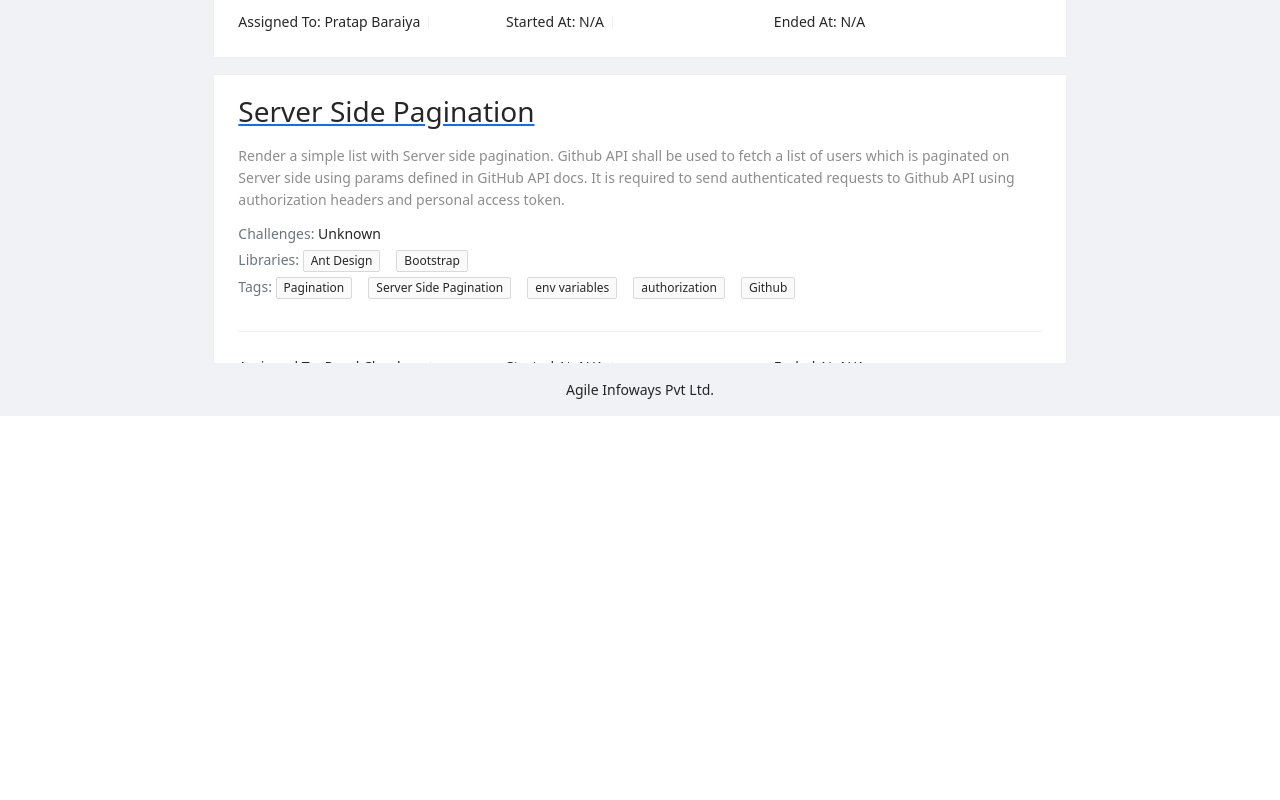
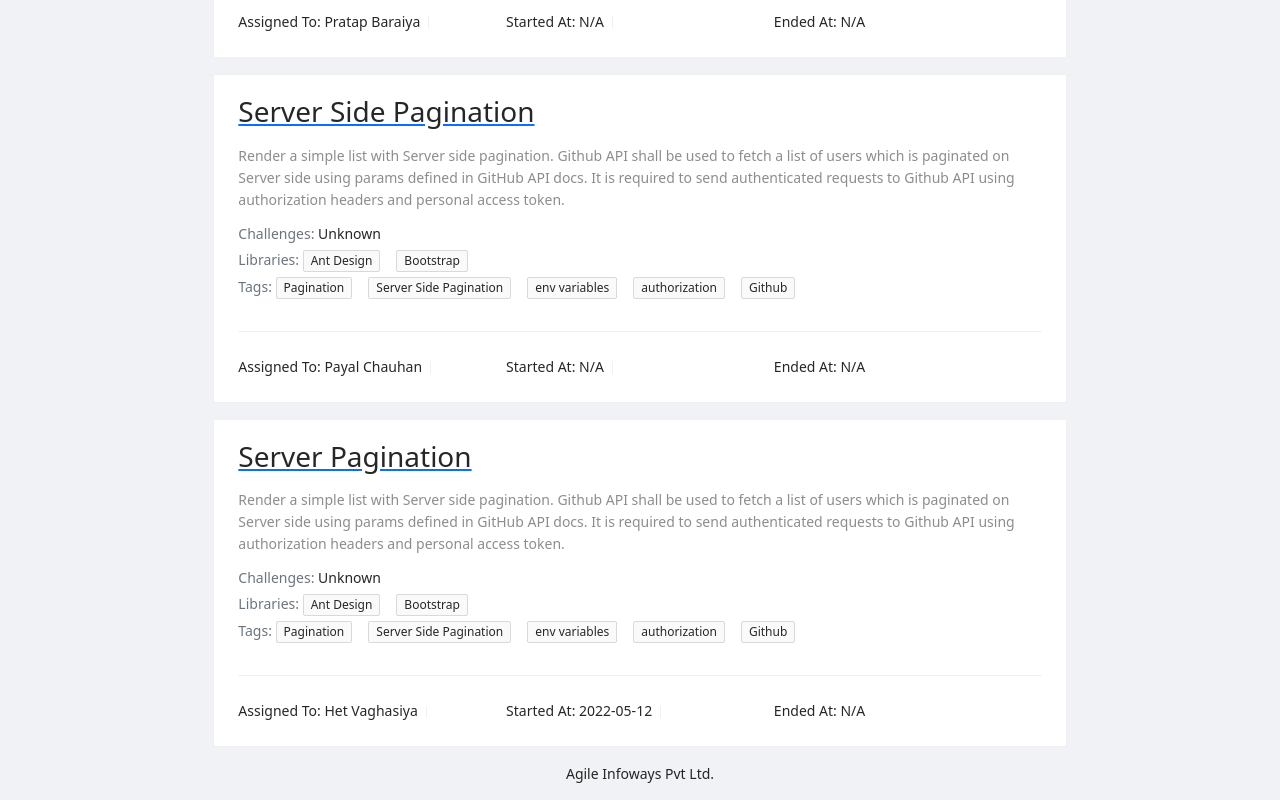
Before and after one commit to Gitter22/react-practice, a React (Create React App) app: page / in a window 1280 px wide. Shown: the part 384-1184 px from the top of the page. Before the commit the page ends 800 px from the top, so only its background shows below. Built offline with nearby package versions, Linux system fonts and the light colour scheme.

Commit message:
added server-pagination project for Het

```diff
--- a/src/App.js
+++ b/src/App.js
@@ -5,6 +5,7 @@ import AppLayout from './components/Layout'
 import ProjectList from './pages/ProjectList';
 import ServerSidePagination from './pages/Pagination/ServerSidePagination';
 import ClientSidePagination from './pages/Pagination/ClientSidePagination';
+import ServerPagination from './pages/Pagination/ServerPagination'
 
 const { Header, Footer, Content } = Layout;
 
@@ -14,6 +15,7 @@ function App() {
       <Route index element={<ProjectList />} />
       <Route path="server-side-pagination" element={<ServerSidePagination />} />
       <Route path="client-side-pagination" element={<ClientSidePagination />} />
+      <Route path="server-pagination" element={<ServerPagination />} />
 
       <Route path="*" element={<div> Hello </div>} />
     </Route>
--- a/src/components/Layout/index.js
+++ b/src/components/Layout/index.js
@@ -14,7 +14,7 @@ const AppLayout = () => {
             <Content>
                 <Outlet />
             </Content>
-            <Footer className="p-3 text-center fixed-bottom">
+            <Footer className="p-3 text-center">
                 Agile Infoways Pvt Ltd.
             </Footer >
         </Layout >)
--- /dev/null
+++ b/src/pages/Pagination/ServerPagination.js
@@ -0,0 +1,9 @@
+import React from 'react'
+
+const ServerPagination = () => {
+    return (
+        <div>ServerPagination</div>
+    )
+}
+
+export default ServerPagination
--- a/src/projects.js
+++ b/src/projects.js
@@ -27,6 +27,20 @@ const projects = [
         challenges: "Unknown",
         path: "/server-side-pagination"
     },
+    {
+        id: 3,
+        title: "Server Pagination",
+        objective: "Render a simple list with Server side pagination. Github API shall be used to fetch a list of users which is paginated on Server side using params defined in GitHub API docs. It is required to send authenticated requests to Github API using authorization headers and personal access token.",
+        assignedAt: "2022-05-12",
+        startedAt: "2022-05-12",
+        endedAt: "N/A",
+        libraries: ["Ant Design", "Bootstrap"],
+        tags: ["Pagination", 'Server Side Pagination', 'env variables', 'authorization', 'Github'],
+        assignedTo: "Het Vaghasiya",
+        status: 0,
+        challenges: "Unknown",
+        path: "/server-pagination"
+    },
 ]
 
 export default projects
```
